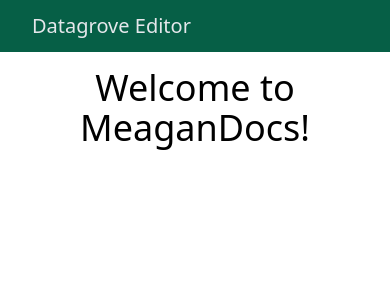
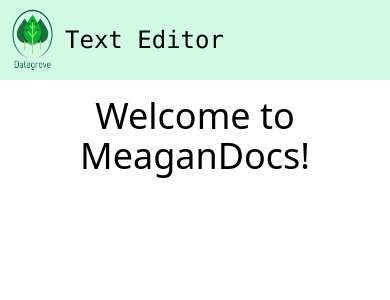
Before and after one commit to meagan13/MeaganDocs, a Vue app: page / in a window 390 px wide. Shown: the top 300 px of the page. Built offline with nearby package versions, Linux system fonts and the light colour scheme.

Commit message:
Responsive sizing for nva bar

```diff
--- a/src/components/Editor.vue
+++ b/src/components/Editor.vue
@@ -1,9 +1,10 @@
 <template>
+
 <div class='bg-gray-100 h-screen w-screen justify-center p-0 mt-1'>
     <div v-if="editor" class="w-full">
       <div class='p-0 bg-gray-300 w-screen h-full place-content-center content-center justify-center'>
         <div class='bg-gray-300 p-2 flex flex-wrap place-content-center content-center justify-center'>
-          <div class='md:bg-gray-400 flex content-center place-content-center w-11/12 max-w-3xl justify-center md:w-auto'>
+          <div class='lg:bg-gray-400 flex content-center place-content-center justify-center w-full lg:w-auto'>
             <button class="btn btn-large font-bold" title="Bold" @click="editor.chain().focus().toggleBold().run()" :class="{ 'is-active': editor.isActive('bold') }">
             <img class="w-6" src="../../images/bold.png" alt="bold icon" title="Bold">
             </button>
@@ -39,11 +40,11 @@
             </button>
           </div>
 
-          <div class="hidden invisible md:visible md:flex md:content-center">
+          <div class="hidden invisible lg:visible lg:flex lg:content-center">
             <img class="w-6 " src="../../images/vertical-line.png" alt="divider line icon">
           </div>
 
-          <div class="md:bg-gray-400 flex content-center w-11/12 max-w-3xl md:w-auto justify-center">
+          <div class="lg:bg-gray-400 flex content-center w-full lg:w-auto justify-center">
             <button class="btn btn-large" title="Add Table" @click="editor.chain().focus().insertTable({ rows: 3, cols: 3, withHeaderRow: true }).run()">
               <img class="w-6" src="../../images/insert_table.png" alt="insert table icon">
             </button>
@@ -97,7 +98,7 @@
             </button>
           </div>
 
-          <div class="hidden invisible md:visible md:flex md:content-center">
+          <div class="hidden invisible lg:visible lg:flex lg:content-center">
             <img class="w-6 " src="../../images/vertical-line.png" alt="divider line icon">
           </div>
 
@@ -115,7 +116,7 @@
       </div>
     </div>
 
-    <div v-if="editor" class="bg-gray-200 p-5 md:grid grid-cols-12 h-screen">
+    <div v-if="editor" class="bg-gray-200 p-5 lg:grid grid-cols-12 h-screen">
       <div class="overflow-auto col-start-2 col-end-12 h-5/6 bg-green-800 text-gray-800 p-2 rounded" >
         <editor-content
           class="bg-gray-300 w-full h-full rounded justify-center"
--- a/src/components/Navigation.vue
+++ b/src/components/Navigation.vue
@@ -1,8 +1,16 @@
 <template>
-  <div class="bg-green-800 p-3 text-xl w-screen" id="nav">
+  <div class="bg-green-100 font-mono text-2xl lg:text-4xl h-full w-screen flex items-center" id="nav">
       <!-- <router-link className="px-5 text-gray-200" :to="{ name: 'Home' }">Home</router-link>
       <router-link className="px-5 text-gray-200" to="/about">About</router-link> -->
-      <router-link className="px-5 text-gray-200" to="/editor">Datagrove Editor</router-link>
+      <div class="flex h-full w-1/6 content-center items-center justify-center">
+        <a href="https://google.com"><img class="h-20 w-20 lg:h-32 lg:w-32" src="../../images/datagrove_logo_shadow.png" alt="datagrove logo"></a>
+      </div>
+
+      <div class="flex h-full w-5/6 content-center items-center justify-start">
+        <router-link to="/editor">
+            Text Editor
+        </router-link>
+      </div>
   </div>
 
   <router-view />
```
Also changed, not shown: images/datagrove_logo_shadow.png (added).
